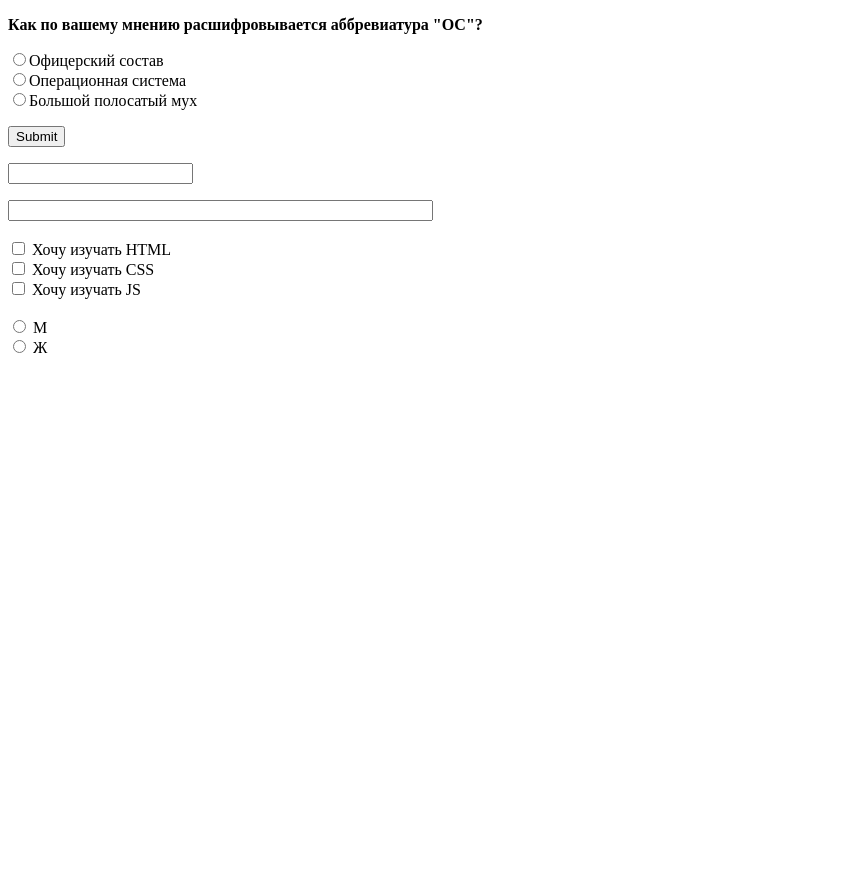
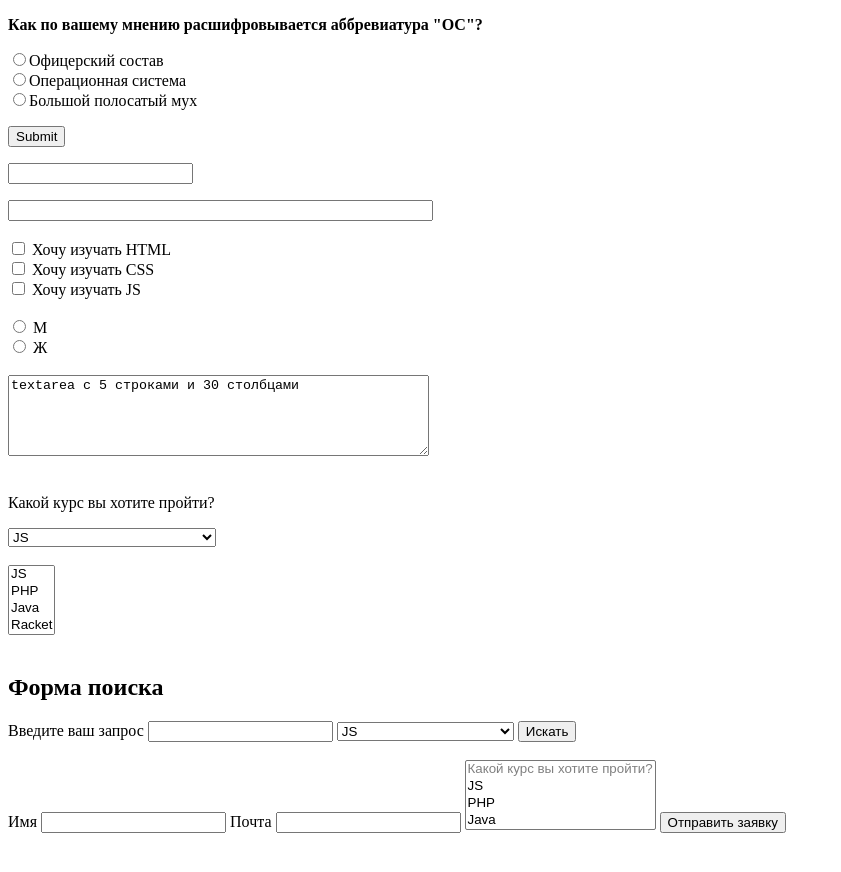
Before and after one commit to vladislav-1507/test_js_new2, a plain HTML site: page index FORM.html in a window 1280 px wide. Shown: the whole page, without its empty margins (0-841 px from the left). Before the commit the page ends 800 px from the top, so only its background shows below. Drawn offline with Linux system fonts and the light colour scheme.

Commit message:
микроразметка

```diff
--- a/index FORM.html
+++ b/index FORM.html
@@ -43,5 +43,74 @@
           Ж
       </label>
   </form>
+  <br>
+  <form>
+  <textarea rows="5" cols="50">textarea с 5 строками и 30 столбцами</textarea>
+</form>
+<br>
+<p>Какой курс вы хотите пройти?</p>
+<form>
+    <select>
+        <option disabled>Какой курс вы хотите пройти?</option>
+        <option>JS</option>
+        <option>PHP</option>
+        <option>Java</option>
+        <option>Racket</option>
+        <option>HTML</option>
+        <option>CSS</option>
+    </select>
+</form>
+<br>
+<form>
+    <select multiple>
+          <option>JS</option>
+          <option>PHP</option>
+          <option>Java</option>
+          <option>Racket</option>
+          <option>HTML</option>
+          <option>CSS</option>
+    </select>
+</form>
+<br>
+<h2>Форма поиска</h2>
+<form action="/people">
+    <label>
+        Введите ваш запрос
+        <input type="text">
+    </label>
+    <select>
+        <option disabled>В каком разделе искать?</option>
+        <option>JS</option>
+        <option>HTML</option>
+        <option>CSS</option>
+    </select>
+    <button>Искать</button>
+</form>
+<br>
+<form action="/people">
+    <label>
+          Имя
+          <input type="text">
+      </label>
+    <label>
+          Почта
+          <input type="text">
+      </label>
+    <select multiple>
+          <option disabled>Какой курс вы хотите пройти?</option>
+          <option>JS</option>
+          <option>PHP</option>
+          <option>Java</option>
+      </select>
+
+    <button>Отправить заявку</button>
+  </form>
+<br>
+<br>
+<br>
+<br>
+<br>
+<br>
+<br>
  </body>
 </html>
--- /dev/null
+++ b/multiply.js
@@ -0,0 +1,3 @@
+function multiply(a, b){
+    a * b
+  }
```
Also changed, not shown: index SPAN.html (+2 -2 lines), index Семантика.html (added, +31 -0 lines), index-NB64-361.html (added, +1 -0 lines), index.html (deleted, +0 -12 lines).
